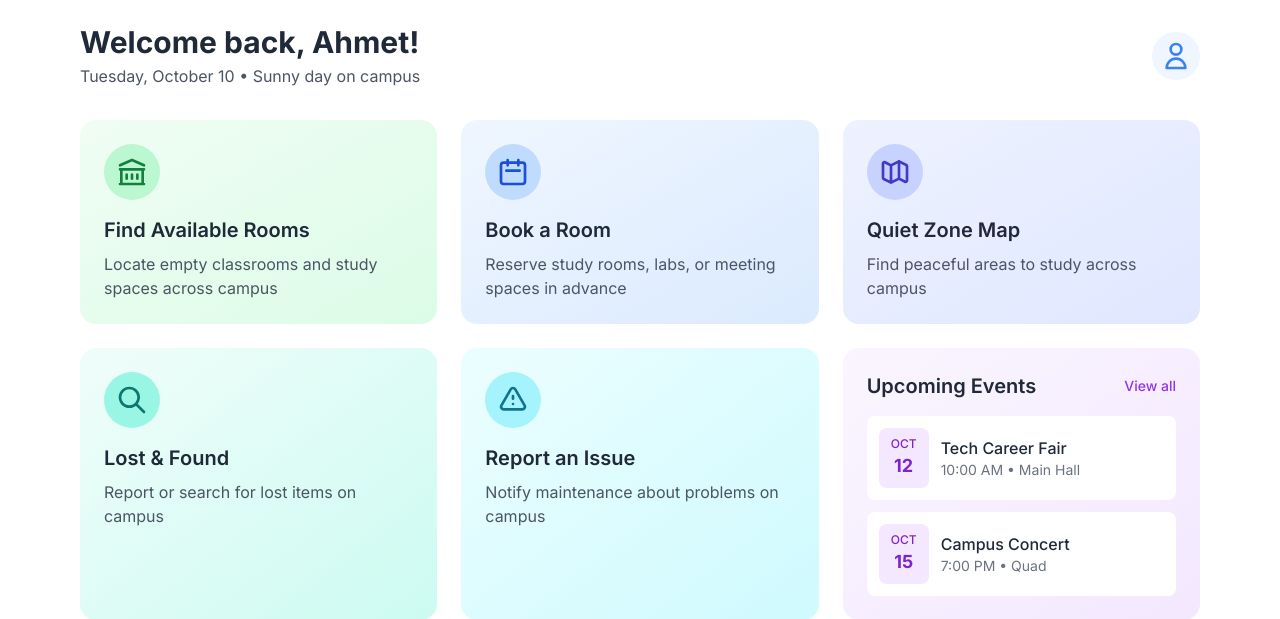
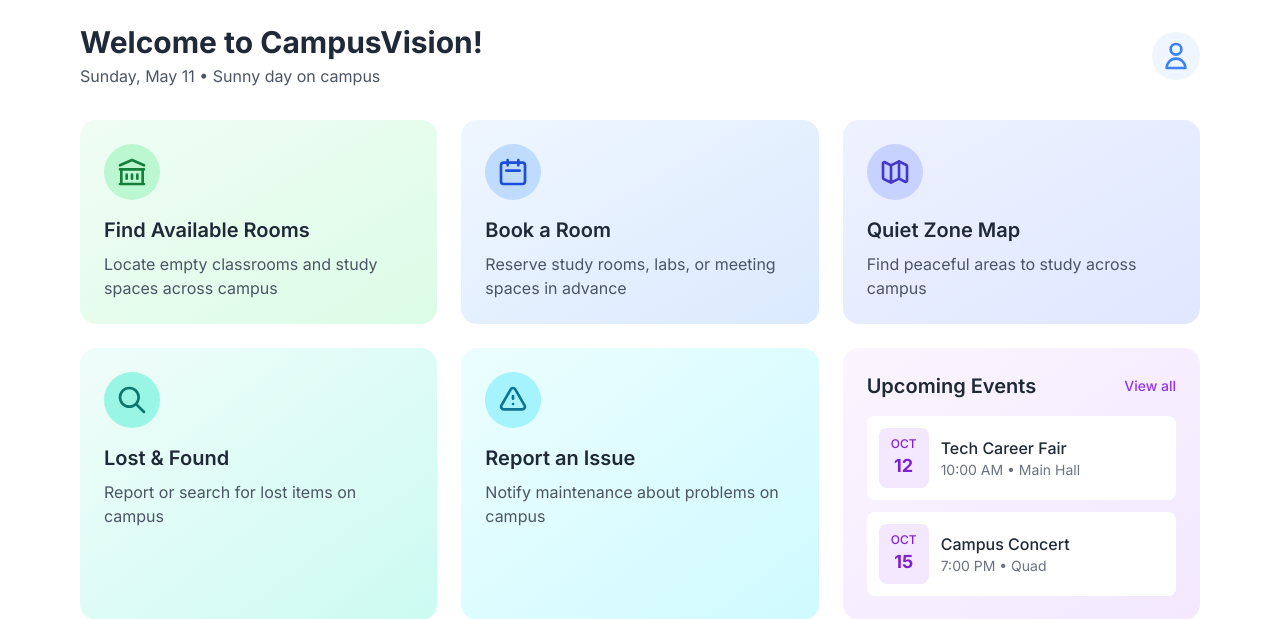
Before and after one commit to Beegash/2PA-Campus-Vision, a Django app: page /dashboard/ in a window 1280 px wide. Shown: the top 619 px of the page. Run offline with Django 5.2, Linux system fonts and the light colour scheme; some libraries are stand-ins or nearby versions.

Commit message:
Minor Changes

```diff
--- a/campusvision/templates/dashboard.html
+++ b/campusvision/templates/dashboard.html
@@ -708,8 +708,8 @@
          <header class="mb-8">
             <div class="flex justify-between items-center">
                <div>
-                  <h1 class="text-3xl font-bold text-gray-800">Welcome back, Ahmet!</h1>
-                  <p class="text-gray-600 mt-1">Tuesday, October 10 • Sunny day on campus</p>
+                  <h1 class="text-3xl font-bold text-gray-800">Welcome to CampusVision!</h1>
+                  <p class="text-gray-600 mt-1">Sunday, May 11 • Sunny day on campus</p>
                </div>
                <div class="bg-blue-50 p-2 rounded-full">
                   <svg xmlns="http://www.w3.org/2000/svg" class="h-8 w-8 text-blue-500" fill="none" viewBox="0 0 24 24" stroke="currentColor">
--- a/campusvision/templates/lost_and_found.html
+++ b/campusvision/templates/lost_and_found.html
@@ -1009,11 +1009,6 @@
          <div class="fade-in">
             <!-- Header with Back Button -->
             <div class="flex items-center mb-6">
-               <button class="p-2 rounded-full hover:bg-gray-100 mr-2">
-                  <svg xmlns="http://www.w3.org/2000/svg" class="h-6 w-6 text-gray-600" fill="none" viewBox="0 0 24 24" stroke="currentColor">
-                     <path stroke-linecap="round" stroke-linejoin="round" stroke-width="2" d="M15 19l-7-7 7-7"></path>
-                  </svg>
-               </button>
                <h1 class="text-2xl font-bold text-gray-800">Lost &amp; Found</h1>
             </div>
 
--- a/campusvision/templates/profile.html
+++ b/campusvision/templates/profile.html
@@ -775,11 +775,6 @@
             <div class="profile-container">
                <!-- Header with Back Button -->
                <div class="flex items-center mb-6">
-                  <button class="p-2 rounded-full hover:bg-gray-100 mr-2">
-                     <svg xmlns="http://www.w3.org/2000/svg" class="h-6 w-6 text-gray-600" fill="none" viewBox="0 0 24 24" stroke="currentColor">
-                        <path stroke-linecap="round" stroke-linejoin="round" stroke-width="2" d="M15 19l-7-7 7-7"></path>
-                     </svg>
-                  </button>
                   <h1 class="text-2xl font-bold text-gray-800">My Profile</h1>
                </div>
 
```
